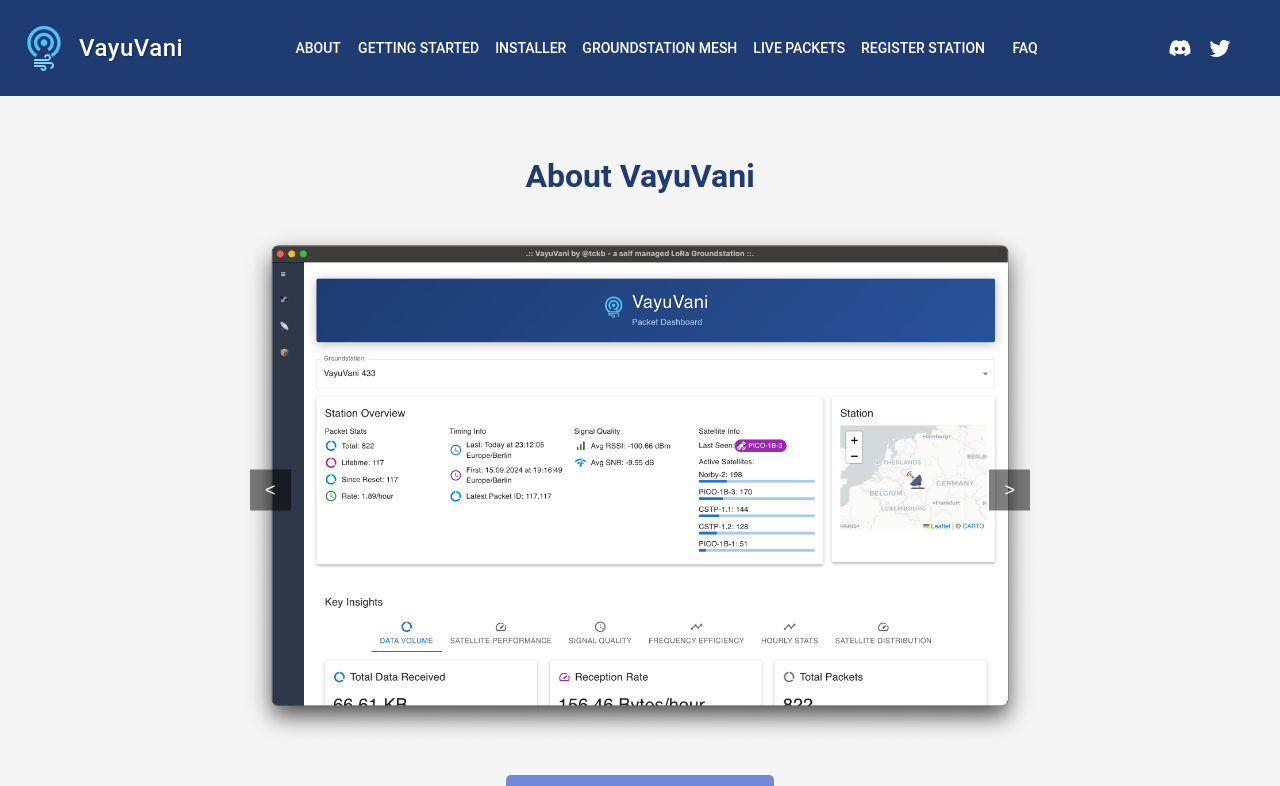
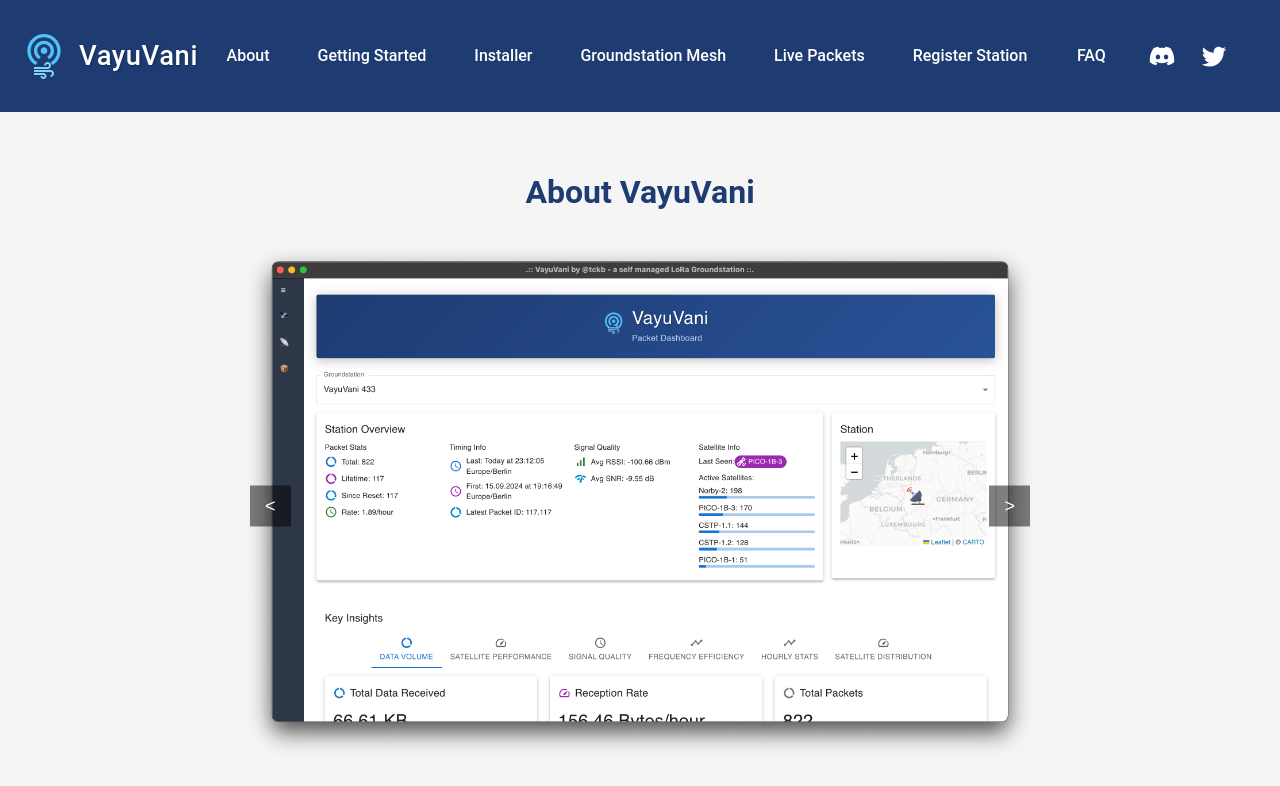
Before and after one commit to vayuvani/website, a React (Vite) app: page / in a window 1280 px wide. Shown: the top 786 px of the page. Built offline with nearby package versions, Linux system fonts and the light colour scheme.

Commit message:
chore: making navigation bar responsive

```diff
--- a/src/App.jsx
+++ b/src/App.jsx
@@ -1,12 +1,24 @@
-import React from 'react';
+import React, { useState } from 'react';
 import { BrowserRouter as Router, Route, Link, Routes } from 'react-router-dom';
 import { ThemeProvider, createTheme } from '@mui/material/styles';
-import { CssBaseline, Box, AppBar, Toolbar, Button, Container, IconButton, SvgIcon } from '@mui/material';
+import {
+  CssBaseline,
+  Box,
+  AppBar,
+  Toolbar,
+  Button,
+  Container,
+  IconButton,
+  SvgIcon,
+  Menu,
+  MenuItem,
+  useMediaQuery
+} from '@mui/material';
+import MenuIcon from '@mui/icons-material/Menu';
 import TwitterIcon from '@mui/icons-material/Twitter';
 import VayuVaniTitle from './VayuVaniTitle';
 import About from './About';
 import Overview from "./Overview.jsx";
-// import GroundStationRegistrationForm from './GroundStationRegistrationForm.jsx';
 import GettingStarted from "./GettingStarted.jsx";
 import FAQ from "./FAQ.jsx";
 
@@ -24,10 +36,39 @@
   },
   typography: {
     fontFamily: 'Roboto, sans-serif',
+    fontSize: 16,
+    button: {
+      fontSize: '1rem',
+      fontWeight: 500,
+    },
+    body1: {
+      fontSize: '1rem',
+    },
+    h6: {
+      fontSize: '1.25rem',
+    },
+    // other typography adjustments as needed
+  },
+  components: {
+    MuiButton: {
+      styleOverrides: {
+        root: {
+          padding: '8px 16px',
+          fontSize: '1rem',
+        },
+      },
+    },
+    MuiMenuItem: {
+      styleOverrides: {
+        root: {
+          fontSize: '1rem',
+          padding: '12px 24px',
+        },
+      },
+    },
   },
 });
 
-// Custom Discord icon component
 const DiscordIcon = (props) => (
     <SvgIcon {...props}>
       <path d="M19.27 5.33C17.94 4.71 16.5 4.26 15 4a.09.09 0 0 0-.07.03c-.18.33-.39.76-.53 1.09a16.09 16.09 0 0 0-4.8 0c-.14-.34-.35-.76-.54-1.09c-.01-.02-.04-.03-.07-.03c-1.5.26-2.93.71-4.27 1.33c-.01 0-.02.01-.03.02c-2.72 4.07-3.47 8.03-3.1 11.95c0 .02.01.04.03.05c1.8 1.32 3.53 2.12 5.24 2.65c.03.01.06 0 .07-.02c.4-.55.76-1.13 1.07-1.74c.02-.04 0-.08-.04-.09c-.57-.22-1.11-.48-1.64-.78c-.04-.02-.04-.08-.01-.11c.11-.08.22-.17.33-.25c.02-.02.05-.02.07-.01c3.44 1.57 7.15 1.57 10.55 0c.02-.01.05-.01.07.01c.11.09.22.17.33.26c.04.03.04.09-.01.11c-.52.31-1.07.56-1.64.78c-.04.01-.05.06-.04.09c.32.61.68 1.19 1.07 1.74c.03.01.06.02.09.01c1.72-.53 3.45-1.33 5.25-2.65c.02-.01.03-.03.03-.05c.44-4.53-.73-8.46-3.1-11.95c-.01-.01-.02-.02-.04-.02zM8.52 14.91c-1.03 0-1.89-.95-1.89-2.12s.84-2.12 1.89-2.12c1.06 0 1.9.96 1.89 2.12c0 1.17-.84 2.12-1.89 2.12zm6.97 0c-1.03 0-1.89-.95-1.89-2.12s.84-2.12 1.89-2.12c1.06 0 1.9.96 1.89 2.12c0 1.17-.83 2.12-1.89 2.12z"/>
@@ -35,6 +76,17 @@
 );
 
 function App() {
+  const [mobileMenuAnchor, setMobileMenuAnchor] = useState(null);
+  const isMobile = useMediaQuery(theme.breakpoints.down('md'));
+
+  const handleMobileMenuOpen = (event) => {
+    setMobileMenuAnchor(event.currentTarget);
+  };
+
+  const handleMobileMenuClose = () => {
+    setMobileMenuAnchor(null);
+  };
+
   const openInstaller = () => {
     const url = 'https://installer.vayuvani.com';
     const width = 800;
@@ -48,41 +100,118 @@
     );
 
     if (!popup || popup.closed || typeof popup.closed === 'undefined') {
-      // Popup blocked, fallback to new tab
       window.open(url, '_blank');
     }
+    handleMobileMenuClose();
   };
 
+  const navigationItems = [
+    { text: 'About', path: '/' },
+    { text: 'Getting Started', path: '/getting-started' },
+    { text: 'Installer', action: openInstaller },
+    { text: 'Groundstation Mesh', path: '/groundstation-map' },
+    { text: 'Live Packets', path: '/live-packets' },
+    { text: 'Register Station', path: '/register-station' },
+    { text: 'FAQ', path: '/faq' },
+  ];
   return (
       <ThemeProvider theme={theme}>
         <CssBaseline />
         <Router>
-          <Box sx={{
-            display: 'flex',
-            flexDirection: 'column',
-            minHeight: '100vh',
-            width: '100%',
-          }}>
+          <Box sx={{ display: 'flex', flexDirection: 'column', minHeight: '100vh', width: '100%' }}>
             <AppBar position="static" color="primary" elevation={0}>
               <Container maxWidth="xl">
-                <Toolbar disableGutters sx={{ justifyContent: 'space-between' }}>
+                <Toolbar
+                    disableGutters
+                    sx={{
+                      justifyContent: 'space-between',
+                      minHeight: { xs: '72px', sm: '80px' },
+                    }}
+                >
                   <Box sx={{ display: 'flex', alignItems: 'center', ml: -2 }}>
                     <VayuVaniTitle />
                   </Box>
-                  <Box sx={{ display: 'flex', justifyContent: 'center', flexGrow: 1 }}>
-                    <Button color="inherit" component={Link} to="/">About</Button>
-                    <Button color="inherit" component={Link} to="/getting-started">Getting Started</Button>
-                    <Button data-umami-event="navigation-installer" color="inherit" onClick={openInstaller}>Installer</Button>
-                    <Button color="inherit" component={Link} to="/groundstation-map">Groundstation Mesh</Button>
-                    <Button color="inherit" component={Link} to="/live-packets">Live Packets</Button>
-                    <Button color="inherit" component={Link} to="/register-station">Register Station</Button>
-                    <Button color="inherit" component={Link} to="/faq">FAQ</Button>
-                  </Box>
-                  <Box>
-                    <IconButton data-umami-event="navigation-discord"  color="inherit" href="https://discord.gg/Gr87RuqsEX" target="_blank" rel="noopener noreferrer">
+
+                  {/* Desktop Navigation with updated styles */}
+                  {!isMobile && (
+                      <Box sx={{
+                        display: 'flex',
+                        justifyContent: 'center',
+                        flexGrow: 1,
+                        gap: 2, // Add spacing between buttons
+                      }}>
+                        {navigationItems.map((item) => (
+                            item.action ? (
+                                <Button
+                                    key={item.text}
+                                    color="inherit"
+                                    onClick={item.action}
+                                    data-umami-event={`navigation-${item.text.toLowerCase()}`}
+                                    sx={{
+                                      fontSize: '1rem',
+                                      fontWeight: 500,
+                                      textTransform: 'none',
+                                    }}
+                                >
+                                  {item.text}
+                                </Button>
+                            ) : (
+                                <Button
+                                    key={item.text}
+                                    color="inherit"
+                                    component={Link}
+                                    to={item.path}
+                                    sx={{
+                                      fontSize: '1rem',
+                                      fontWeight: 500,
+                                      textTransform: 'none',
+                                    }}
+                                >
+                                  {item.text}
+                                </Button>
+                            )
+                        ))}
+                      </Box>
+                  )}
+
+                  {/* Mobile Menu Icon with increased size */}
+                  {isMobile && (
+                      <IconButton
+                          color="inherit"
+                          aria-label="menu"
+                          onClick={handleMobileMenuOpen}
+                          sx={{
+                            ml: 'auto',
+                            mr: 1,
+                            '& .MuiSvgIcon-root': {
+                              fontSize: '2rem',
+                            }
+                          }}
+                      >
+                        <MenuIcon />
+                      </IconButton>
+                  )}
+
+                  {/* Social Icons with increased size */}
+                  <Box sx={{ '& .MuiSvgIcon-root': { fontSize: '1.75rem' } }}>
+                    <IconButton
+                        data-umami-event="navigation-discord"
+                        color="inherit"
+                        href="https://discord.gg/Gr87RuqsEX"
+                        target="_blank"
+                        rel="noopener noreferrer"
+                        sx={{ padding: '12px' }}
+                    >
                       <DiscordIcon />
                     </IconButton>
-                    <IconButton data-umami-event="navigation-social-media-x"  color="inherit" href="https://x.com/this_is_tckb" target="_blank" rel="noopener noreferrer">
+                    <IconButton
+                        data-umami-event="navigation-social-media-x"
+                        color="inherit"
+                        href="https://x.com/this_is_tckb"
+                        target="_blank"
+                        rel="noopener noreferrer"
+                        sx={{ padding: '12px' }}
+                    >
                       <TwitterIcon />
                     </IconButton>
                   </Box>
@@ -90,6 +219,40 @@
               </Container>
             </AppBar>
 
+            {/* Mobile Menu with larger text and padding */}
+            <Menu
+                anchorEl={mobileMenuAnchor}
+                open={Boolean(mobileMenuAnchor)}
+                onClose={handleMobileMenuClose}
+                sx={{
+                  mt: '45px',
+                  '& .MuiPaper-root': {
+                    width: '100%',
+                    maxWidth: '300px',
+                  },
+                  '& .MuiMenuItem-root': {
+                    fontSize: '1.1rem',
+                    padding: '16px 24px',
+                    minHeight: '48px',
+                  }
+                }}
+            >
+              {navigationItems.map((item) => (
+                  <MenuItem
+                      key={item.text}
+                      onClick={() => {
+                        handleMobileMenuClose();
+                        if (item.action) item.action();
+                      }}
+                      component={item.path ? Link : 'li'}
+                      to={item.path}
+                  >
+                    {item.text}
+                  </MenuItem>
+              ))}
+            </Menu>
+
+            {/* Main content area */}
             <Box component="main" sx={{
               flexGrow: 1,
               display: 'flex',
@@ -107,12 +270,11 @@
                 <Route path="/groundstation-map" element={<div>Under construction..</div>} />
                 <Route path="/live-packets" element={<div>Under construction..</div>} />
                 <Route path="/register-station" element={<div>Under construction..</div>} />
-                {/*<Route path="/register-station" element={<GroundStationRegistrationForm />} />*/}
                 <Route path="/faq" element={<FAQ />} />
-
               </Routes>
             </Box>
 
+            {/* Footer with increased font size */}
             <Box component="footer" sx={{
               bgcolor: 'primary.main',
               color: 'white',
@@ -120,6 +282,7 @@
               px: { xs: 2, sm: 3, md: 4 },
               textAlign: 'center',
               mt: 'auto',
+              fontSize: '1rem',
             }}>
               <Container maxWidth="xl">
                 <p>
```
